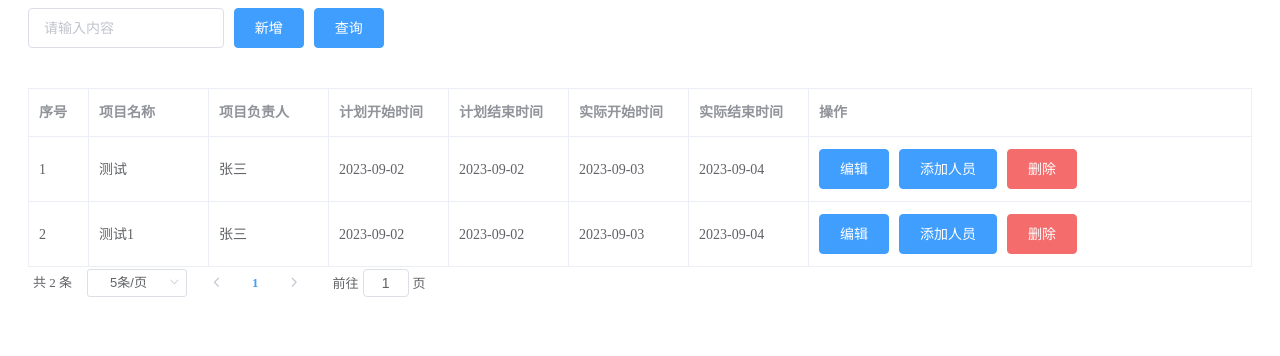
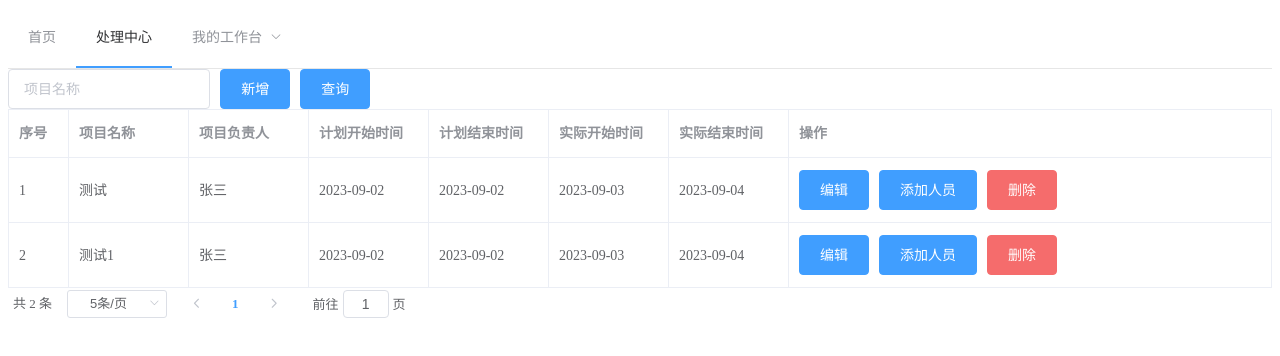
Before and after one commit to onble/project_managemant, a Vue app: page /#/ProjectManage in a window 1280 px wide. Shown: the top 356 px of the page. Built offline with nearby package versions, Linux system fonts and the light colour scheme.

Commit message:
周一上午的进度

```diff
--- a/package.json
+++ b/package.json
@@ -10,7 +10,8 @@
   "dependencies": {
     "core-js": "^3.8.3",
     "element-ui": "^2.15.14",
-    "vue": "^2.6.14"
+    "vue": "^2.6.14",
+    "vue-router": "^3.6.5"
   },
   "devDependencies": {
     "@babel/core": "^7.12.16",
--- a/src/App.vue
+++ b/src/App.vue
@@ -1,18 +1,14 @@
 <template>
     <div>
-        <el-container>
-            <el-header><SearchBar></SearchBar></el-header>
-            <el-main><ItemList></ItemList></el-main>
-        </el-container>
+        <ContentPage></ContentPage>
     </div>
 </template>
 
 <script>
-import SearchBar from "./components/SearchBar.vue";
-import ItemList from "./components/ItemList.vue";
+import ContentPage from "./components/ContentPage.vue";
 export default {
     name: "App",
-    components: { SearchBar, ItemList },
+    components: { ContentPage },
 };
 </script>
 
--- /dev/null
+++ b/src/components/ContentPage.vue
@@ -0,0 +1,16 @@
+<template>
+    <div>
+        <RouterBar></RouterBar>
+    </div>
+</template>
+
+<script>
+import RouterBar from "./RouterBar.vue";
+
+export default {
+    components: { RouterBar },
+};
+</script>
+
+<style>
+</style>
--- /dev/null
+++ b/src/components/RouterBar.vue
@@ -0,0 +1,59 @@
+<template>
+    <div>
+        <el-menu
+            :default-active="activeIndex"
+            class="el-menu-demo"
+            mode="horizontal"
+            @select="handleSelect"
+        >
+            <el-menu-item index="/Home" @click="$router.push('/Home')">
+                首页
+            </el-menu-item>
+            <el-menu-item
+                index="/ProjectManage"
+                @click="$router.push('/ProjectManage')"
+            >
+                处理中心
+            </el-menu-item>
+            <el-submenu index="2">
+                <template slot="title">我的工作台</template>
+                <el-menu-item
+                    index="/AdminDailyReport"
+                    @click="$router.push('/AdminDailyReport')"
+                >
+                    管理员查看日报
+                </el-menu-item>
+                <el-menu-item
+                    index="/ProjectMemberDailyReport"
+                    @click="$router.push('/ProjectMemberDailyReport')"
+                >
+                    项目人员日报
+                </el-menu-item>
+            </el-submenu>
+        </el-menu>
+        <div class="line"></div>
+        <router-view></router-view>
+    </div>
+</template>
+
+<script>
+export default {
+    created() {
+        this.activeIndex = this.$route.path;
+    },
+    data() {
+        return {
+            activeIndex: "1",
+            activeIndex2: "1",
+        };
+    },
+    methods: {
+        handleSelect(key, keyPath) {
+            console.log(key, keyPath);
+        },
+    },
+};
+</script>
+
+<style>
+</style>
--- a/src/components/SearchBar.vue
+++ b/src/components/SearchBar.vue
@@ -3,7 +3,7 @@
         <el-row :gutter="10">
             <el-col :span="4">
                 <div class="grid-content">
-                    <el-input v-model="input" placeholder="请输入内容">
+                    <el-input v-model="input" placeholder="项目名称">
                     </el-input>
                 </div>
             </el-col>
--- a/src/main.js
+++ b/src/main.js
@@ -2,6 +2,8 @@
 import Vue from "vue";
 // 引入App
 import App from "./App.vue";
+
+import router from "./router/index.js"; // 引入路由
 
 // 完整引入
 // 引入ElementUI组件库
@@ -25,4 +27,5 @@ Vue.use(ElementUI);
 new Vue({
     el: "#app",
     render: (h) => h(App),
+    router: router, // 注册路由
 });
--- /dev/null
+++ b/src/router/index.js
@@ -0,0 +1,35 @@
+//1.导入vue和router包
+import Vue from "vue";
+import VueRouter from "vue-router";
+
+//导入需要的组件
+import AdminDailyReportView from "../view/AdminDailyReportView";
+import ProjectManageView from "../view/ProjectManageView";
+import ProjectMemberDailyReportView from "../view/ProjectMemberDailyReportView";
+import HomeView from "../view/HomeView";
+
+//2.调用Vue.use()函数，把 VueRouter 安装为 Vue 的插件
+Vue.use(VueRouter);
+
+//3.创建路由的示例对象
+const router = new VueRouter({
+    routes: [
+        //路由重定向
+        // { path:'/',redirect:'/Home' },
+        //在 routes 数组中，申明路由的匹配规则
+        //path 表示要匹配的 hash 地址；component 表示要展示的路由组件
+        { path: "/AdminDailyReport", component: AdminDailyReportView },
+        { path: "/ProjectManage", component: ProjectManageView },
+        {
+            path: "/ProjectMemberDailyReport",
+            component: ProjectMemberDailyReportView,
+        },
+        {
+            path: "/Home",
+            component: HomeView,
+        },
+    ],
+});
+
+//4.向外共享路由示例对象
+export default router;
--- /dev/null
+++ b/src/view/AdminDailyReportView.vue
@@ -0,0 +1,10 @@
+<template>
+    <div>管理员查看日报的页面</div>
+</template>
+
+<script>
+export default {};
+</script>
+
+<style>
+</style>
--- /dev/null
+++ b/src/view/HomeView.vue
@@ -0,0 +1,10 @@
+<template>
+    <div>首页</div>
+</template>
+
+<script>
+export default {};
+</script>
+
+<style>
+</style>
--- /dev/null
+++ b/src/view/ProjectManageView.vue
@@ -0,0 +1,18 @@
+<template>
+    <div>
+        <SearchBar></SearchBar>
+        <ItemList></ItemList>
+    </div>
+</template>
+
+<script>
+import ItemList from "../components/ItemList.vue";
+// import RouterBar from "../components/RouterBar.vue";
+import SearchBar from "../components/SearchBar.vue";
+export default {
+    components: { ItemList, SearchBar },
+};
+</script>
+
+<style>
+</style>
--- /dev/null
+++ b/src/view/ProjectMemberDailyReportView.vue
@@ -0,0 +1,10 @@
+<template>
+    <div>项目人员日报的页面</div>
+</template>
+
+<script>
+export default {};
+</script>
+
+<style>
+</style>
--- a/vue.config.js
+++ b/vue.config.js
@@ -1,4 +1,5 @@
-const { defineConfig } = require('@vue/cli-service')
+const { defineConfig } = require("@vue/cli-service");
 module.exports = defineConfig({
-  transpileDependencies: true
-})
+    transpileDependencies: true,
+    lintOnSave: false, // 关闭语法检查
+});
```
Also changed, not shown: 1 other file (tests, documents, lock files or other folders).
